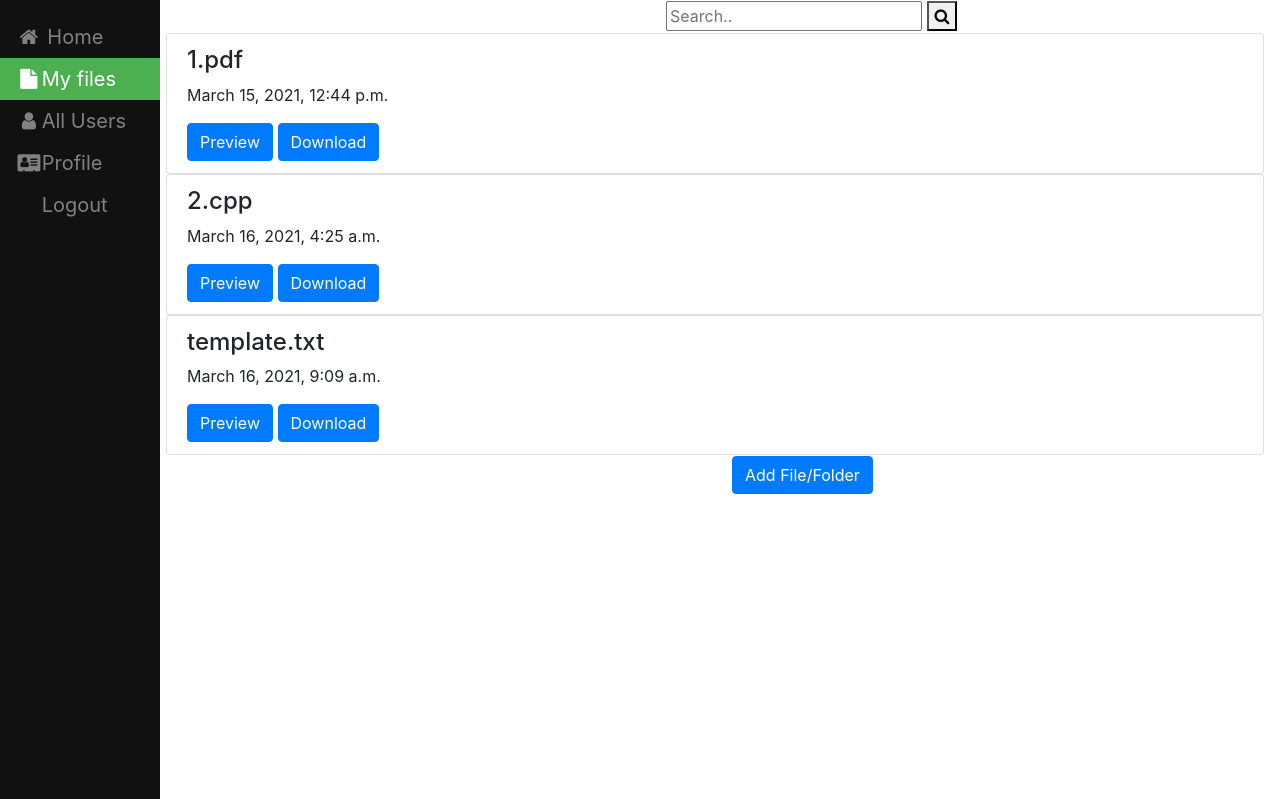
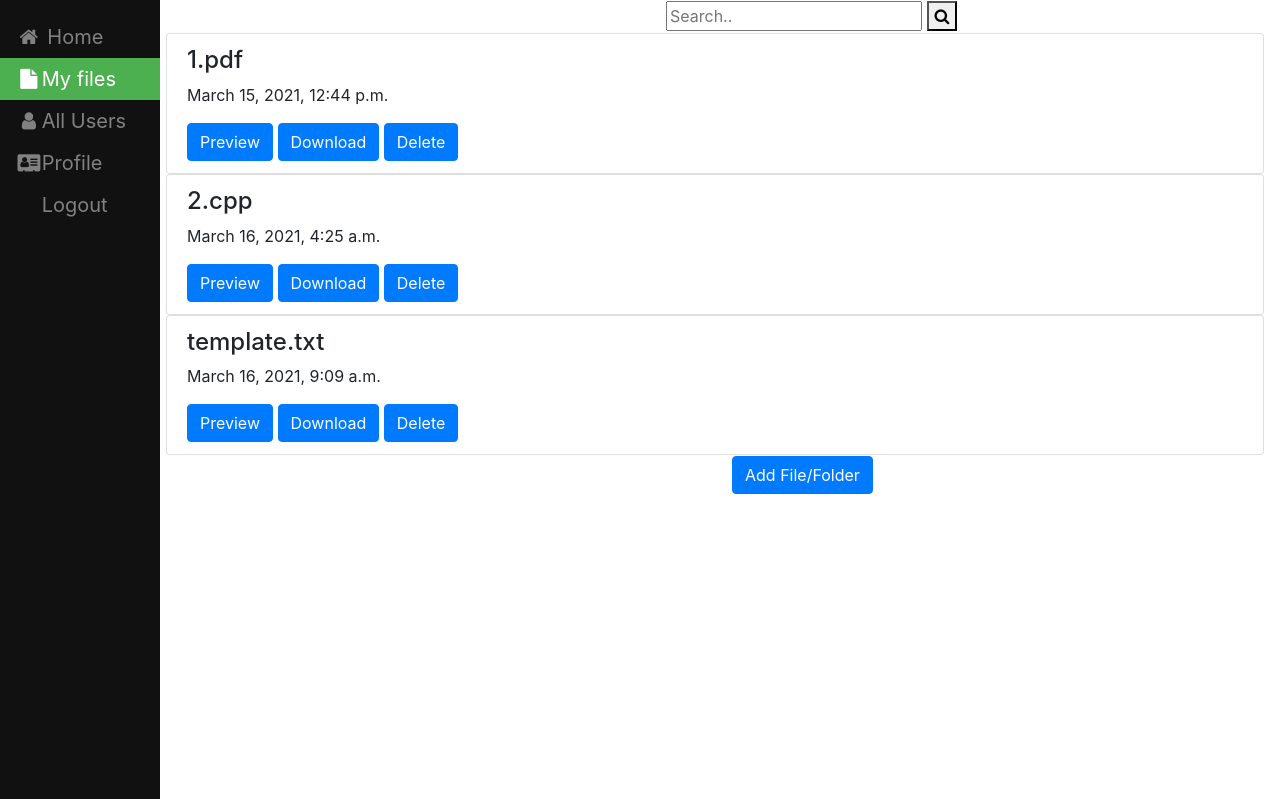
Before and after one commit to BUNNY-1269/Doc_Sharings, a Django app: page /My_Files in a window 1280 px wide. Shown: the top 799 px of the page. Run offline with Django 3.2, Linux system fonts and the light colour scheme; a user stored in the database is signed in; data comes from the database, SQL or seed files in the repository; some libraries are stand-ins or nearby versions.

Commit message:
Update MY_Files.html

```diff
--- a/templates/filesharing/MY_Files.html
+++ b/templates/filesharing/MY_Files.html
@@ -30,7 +30,8 @@
                      <h4 class="list-group-item-text">{{ file.name}}</h4>
                       <p class="list-group-item-text">{{ file.created_on}}</p>
                      <a class="list-group-item-text" href="{{ file.file.url }}" target="_blank"><button type="button" class="btn btn-primary">Preview</button> </a> </td>
-                     <a class="list-group-item-text" href="{{ file.file.url }}" target="_blank" download><button type="button" class="btn btn-primary">Download</button></a>&nbsp;&nbsp;&nbsp;&nbsp;&nbsp;&nbsp;
+                     <a class="list-group-item-text" href="{{ file.file.url }}" target="_blank" download><button type="button" class="btn btn-primary">Download</button></a>
+                     <a class="list-group-item-text" href="{% url 'delete' file.pk %}" ><button type="button" class="btn btn-primary">Delete</button></a>&nbsp;&nbsp;&nbsp;&nbsp;&nbsp;&nbsp;
                  </div>
           </div>
 
```
